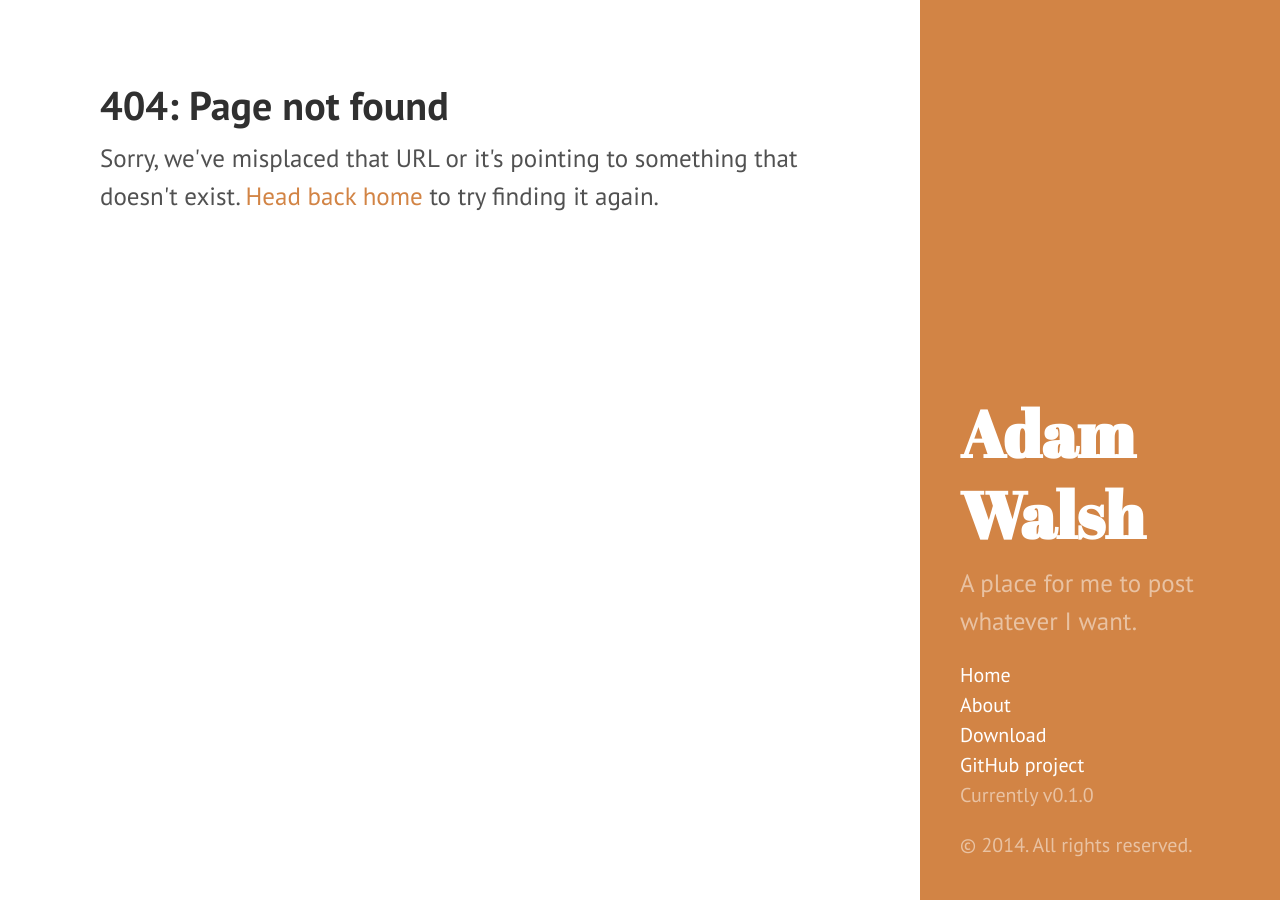
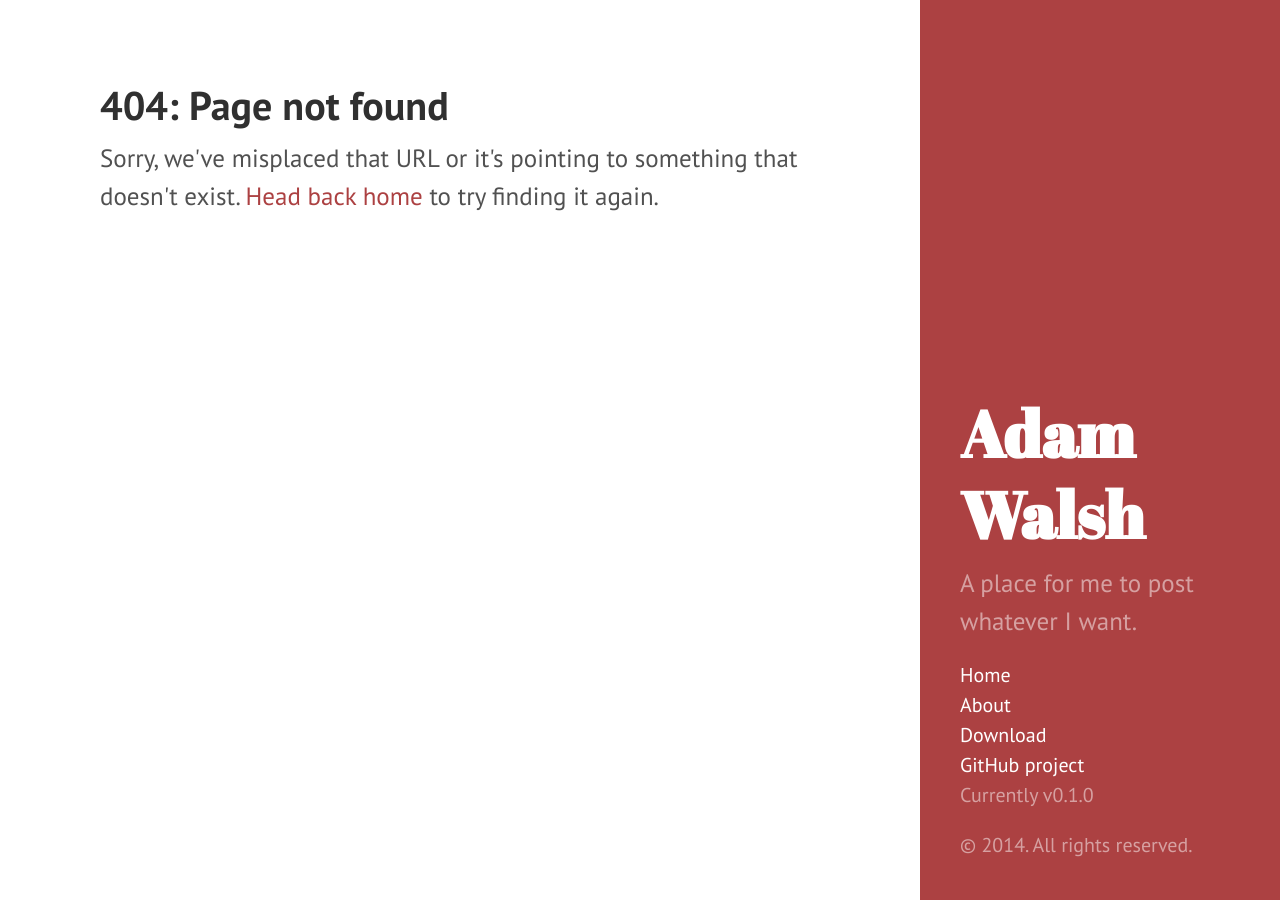
Before and after one commit to walshie4/walshie4.github.io, a Jekyll site: the page built from 404.html, in a window 1280 px wide. Built offline with Jekyll 4.4.1, drawn with Linux system fonts in a browser that asks for light colours; Markdown is read by kramdown in place of the engine named in the settings.

Commit message:
Changed color to red, didn't like orange as much as I though I would've

```diff
--- a/_layouts/default.html
+++ b/_layouts/default.html
@@ -3,7 +3,7 @@
 
   {% include head.html %}
 
-  <body class="theme-base-09 layout-reverse">
+  <body class="theme-base-08 layout-reverse">
 
     {% include sidebar.html %}
 
```
